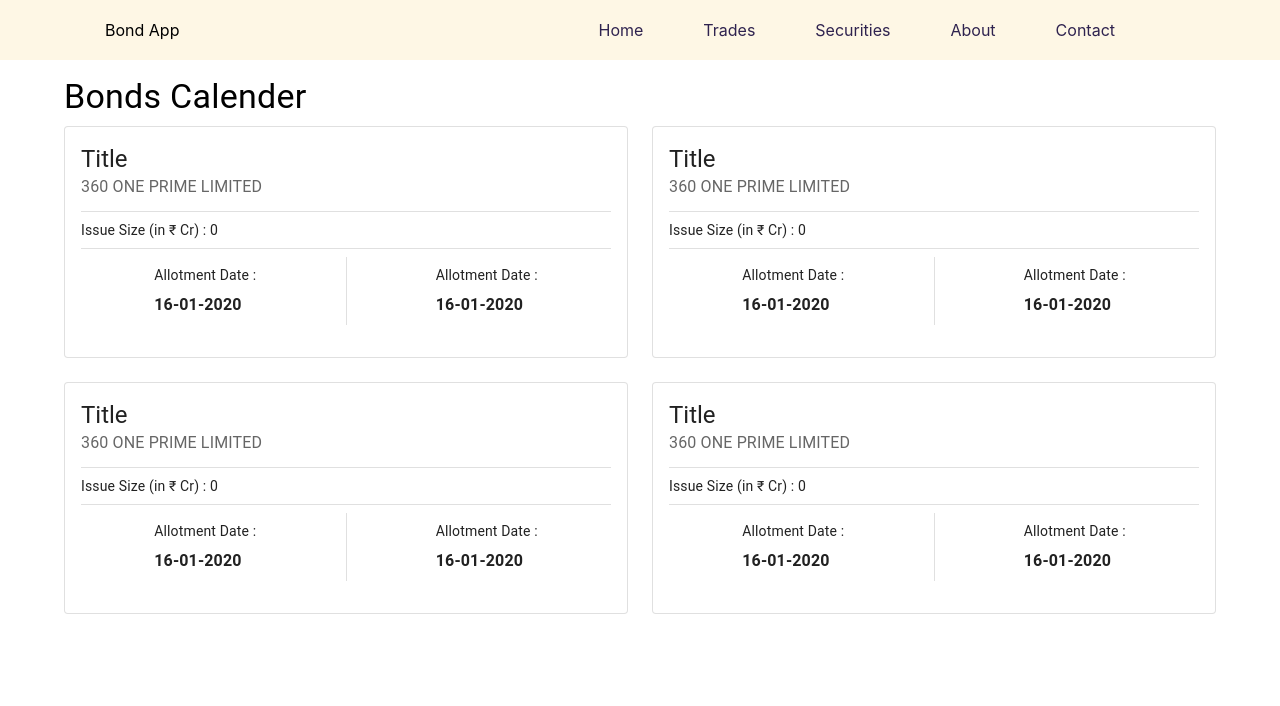
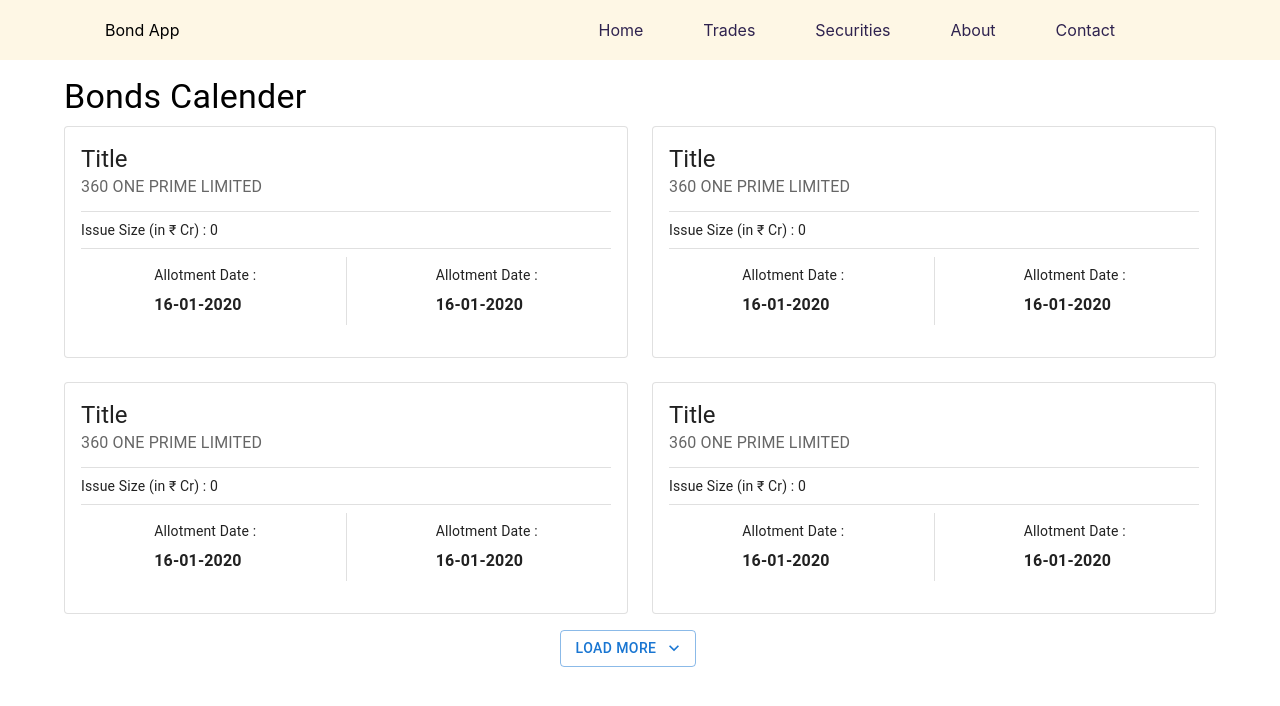
Before and after one commit to lakshya018/group-14-db, a React (Create React App) app: page / in a window 1280 px wide. Shown: the top 706 px of the page. Built offline with nearby package versions, Linux system fonts and the light colour scheme.

Commit message:
Bonds calender cards

```diff
--- a/src/Components/BondCards/BondCards.jsx
+++ b/src/Components/BondCards/BondCards.jsx
@@ -1,5 +1,6 @@
 import React from 'react'
-import {Card, CardContent, Grid, Typography, Divider, Stack, Container} from '@mui/material'
+import {Card, CardContent, Grid, Typography, Divider, Stack, Container, Button, Box} from '@mui/material'
+import KeyboardArrowDownIcon from '@mui/icons-material/KeyboardArrowDown'
 
 const BondCards = () => {
   return (
@@ -176,6 +177,13 @@
                 </CardContent>
             </Card>
         </Grid>
+        <Grid xs={12}>
+            <Box display='flex' justifyContent='center' alignItems='center' marginTop={2}>
+            <Button variant='outlined' endIcon={<KeyboardArrowDownIcon />}>
+                Load More
+            </Button>
+            </Box>
+        </Grid>
     </Grid>
     </Container>
   )
```
